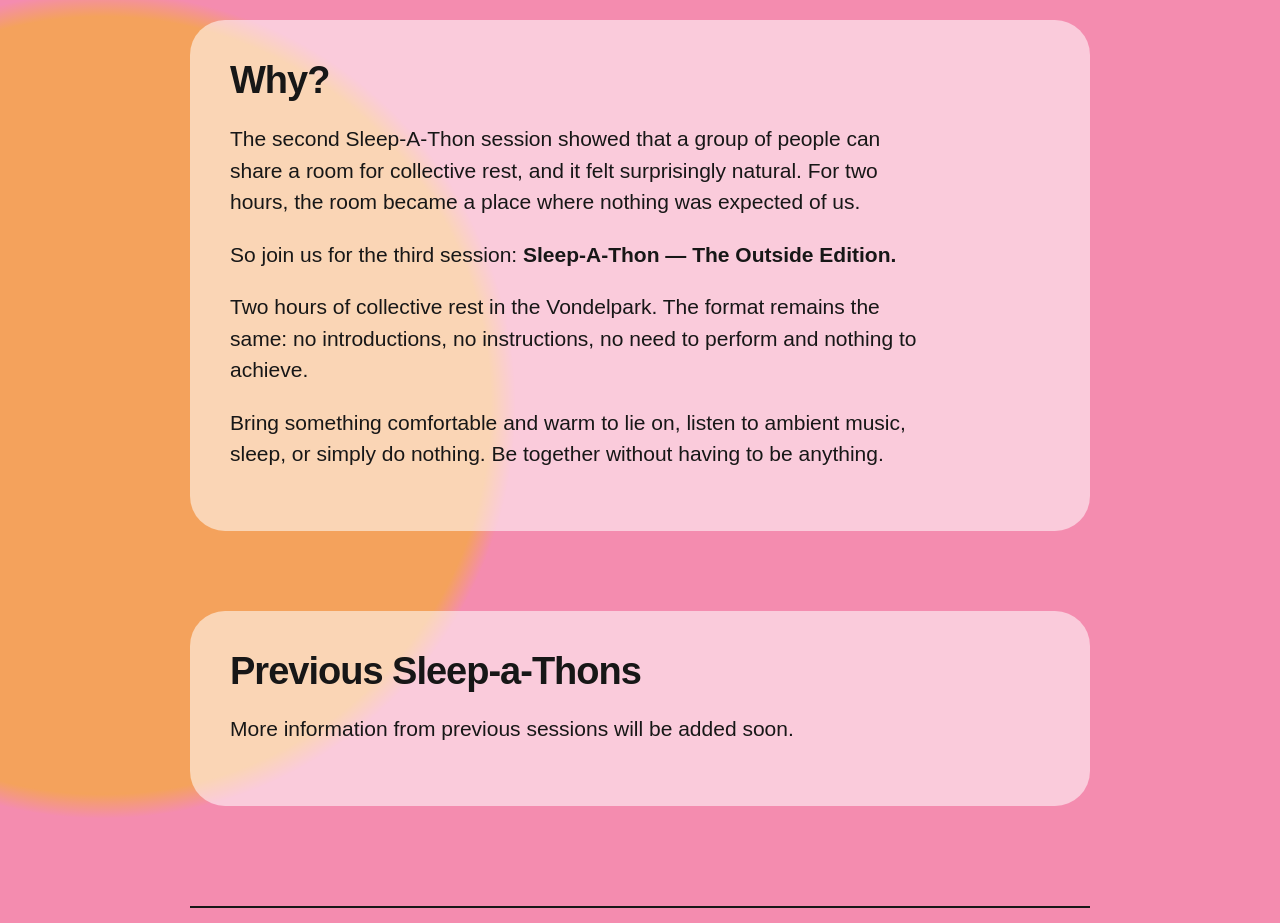
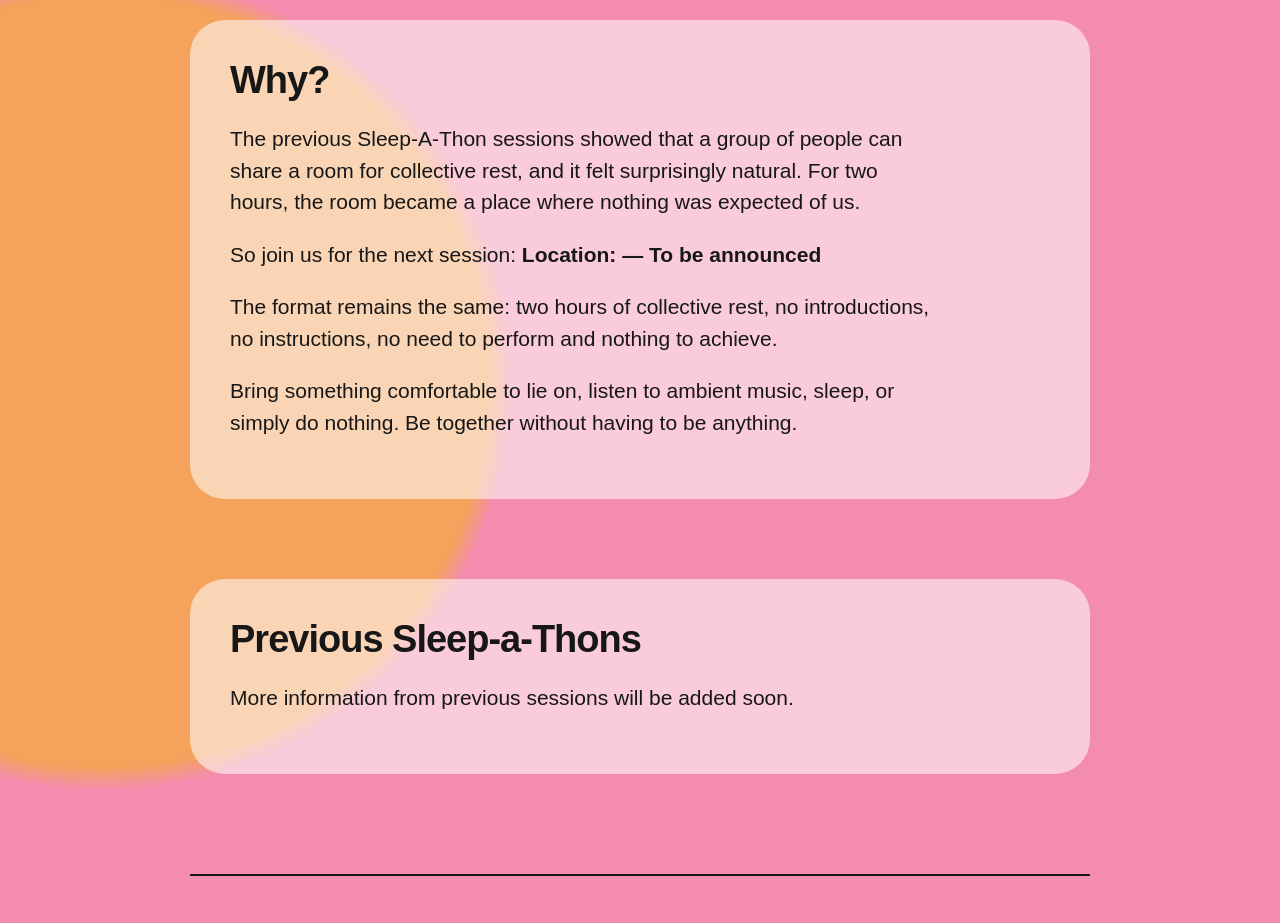
Before and after one commit to ronnmosz/sleep-a-thon, a plain HTML site: page index.html in a window 1280 px wide. Shown: the part 1720-2643 px from the top of the page. Drawn offline with Linux system fonts and the light colour scheme; files whose address does not match are found by name.

Commit message:
Add files via upload

```diff
--- a/index.html
+++ b/index.html
@@ -70,25 +70,24 @@
     <h2>Why?</h2>
 
     <p>
-        The second Sleep-A-Thon session showed that
+        The previous Sleep-A-Thon sessions showed that
         a group of people can share a room for collective rest,
         and it felt surprisingly natural. For two hours, the room
         became a place where nothing was expected of us.
     </p>
 
     <p>
-        So join us for the third session:
-        <strong>Sleep-A-Thon — The Outside Edition.</strong>
+        So join us for the next session:
+        <strong>Location: — To be announced</strong>
     </p>
 
     <p>
-        Two hours of collective rest in the Vondelpark.
-        The format remains the same: no introductions,
+        The format remains the same: two hours of collective rest, no introductions,
         no instructions, no need to perform and nothing to achieve.
     </p>
 
     <p>
-        Bring something comfortable and warm to lie on,
+        Bring something comfortable to lie on,
         listen to ambient music, sleep, or simply do nothing.
         Be together without having to be anything.
     </p>
```
